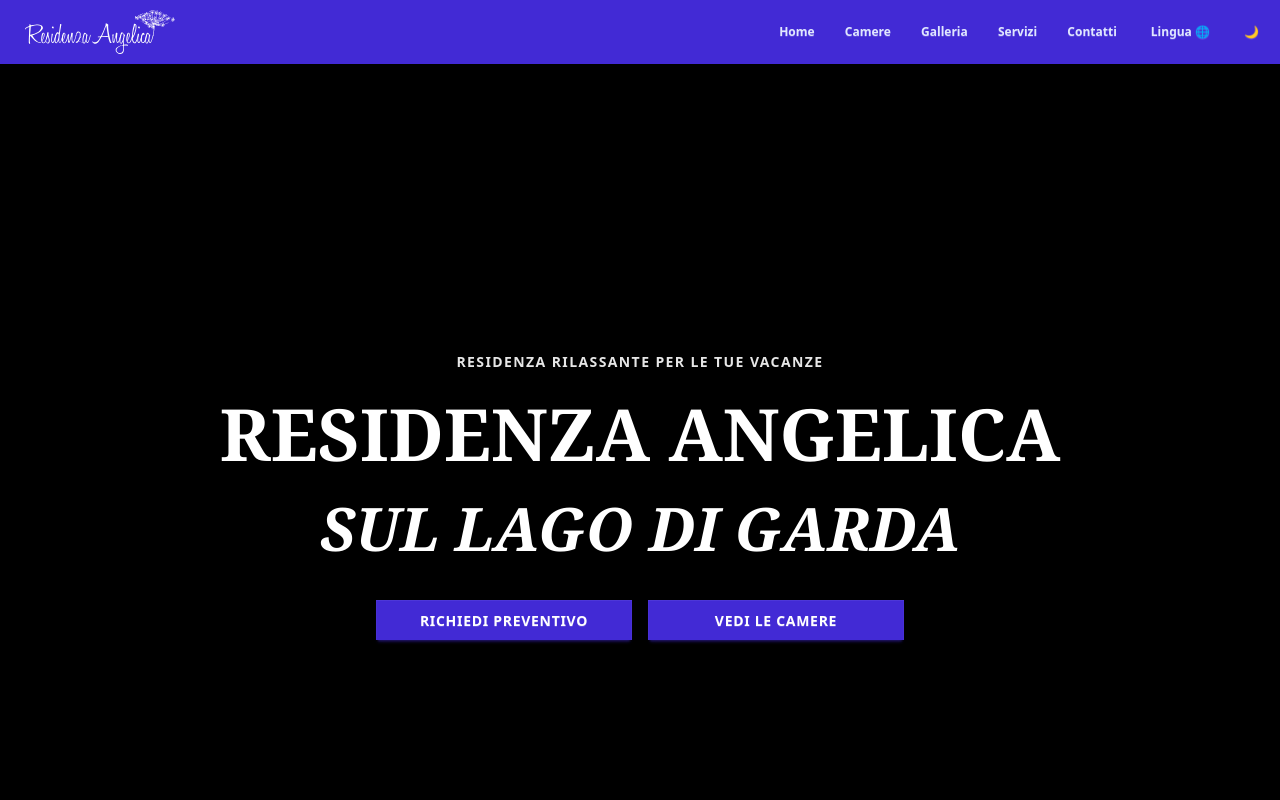
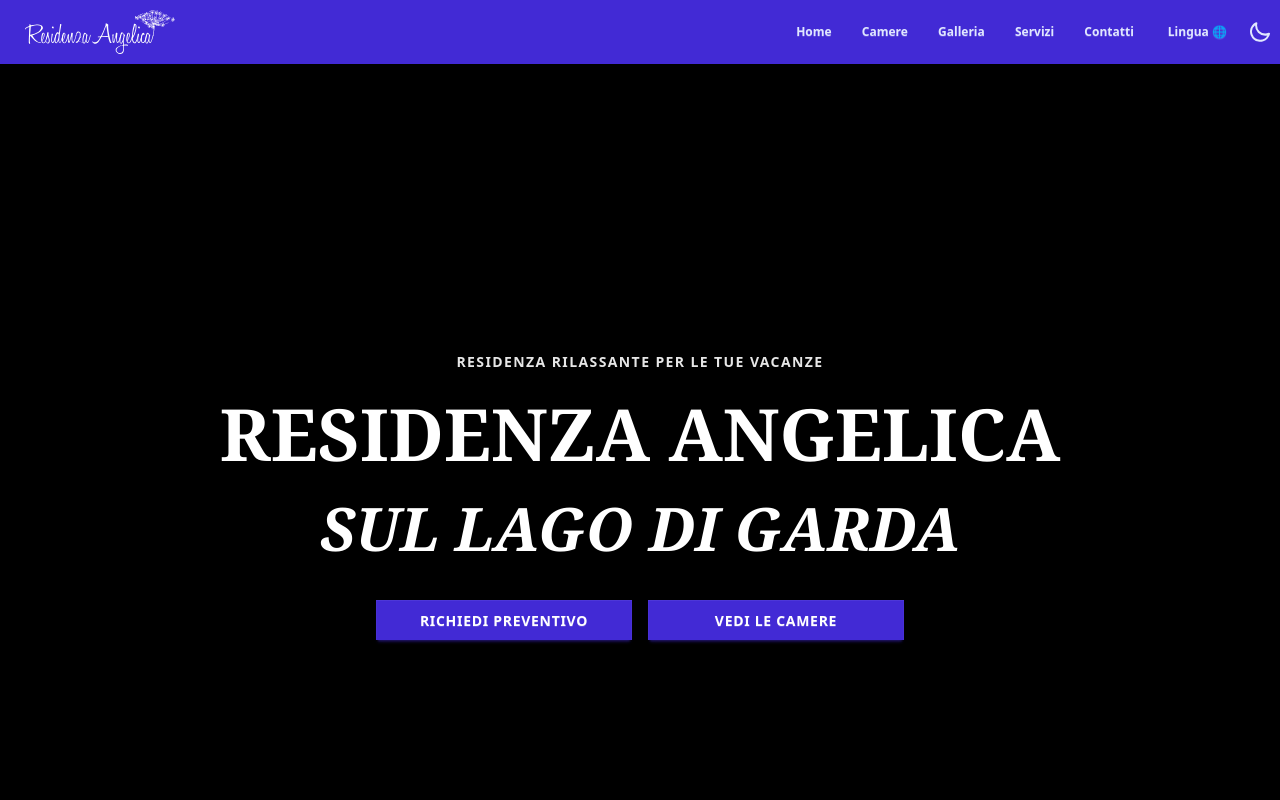
Before and after one commit to virtuallabdev/residenza-angelica, a SvelteKit app: page / in a window 1280 px wide. Shown: the top 800 px of the page. Built offline with nearby package versions, Linux system fonts and the light colour scheme.

Commit message:
UPD | theme switcher icon

```diff
--- a/src/components/ThemeSwitcher.svelte
+++ b/src/components/ThemeSwitcher.svelte
@@ -1,34 +1,35 @@
 <script lang="ts">
 	import { theme, toggleTheme } from '../stores/theme';
-	import { createEventDispatcher } from 'svelte';
-
-	export let showText = false;
-	let className = '';
-	export { className as class };
-
-	const dispatch = createEventDispatcher();
 
 	function handleClick(event: MouseEvent) {
 		toggleTheme();
-		dispatch('click', event);
 	}
 </script>
 
-<button
-	class="{className} btn btn-sm btn-ghost"
+<div
+	class="swap swap-rotate cursor-pointer"
 	on:click={handleClick}
 	title={$theme === 'light' ? 'Dark Mode' : 'Light Mode'}
     {...$$restProps}
 >
-	{#if $theme === 'light'}
-		🌙
-		{#if showText}
-			<span class="ml-2">Dark Mode</span>
-		{/if}
-	{:else}
-		☀️
-		{#if showText}
-			<span class="ml-2">Light Mode</span>
-		{/if}
-	{/if}
-</button>
+	<!-- this hidden checkbox controls the state -->
+	<input type="checkbox" checked={$theme === 'dark'} />
+
+	<!-- sun icon -->
+	<svg
+		class="swap-on h-6 w-6 fill-current"
+		xmlns="http://www.w3.org/2000/svg"
+		viewBox="0 0 24 24">
+		<path
+		d="M5.64,17l-.71.71a1,1,0,0,0,0,1.41,1,1,0,0,0,1.41,0l.71-.71A1,1,0,0,0,5.64,17ZM5,12a1,1,0,0,0-1-1H3a1,1,0,0,0,0,2H4A1,1,0,0,0,5,12Zm7-7a1,1,0,0,0,1-1V3a1,1,0,0,0-2,0V4A1,1,0,0,0,12,5ZM5.64,7.05a1,1,0,0,0,.7.29,1,1,0,0,0,.71-.29,1,1,0,0,0,0-1.41l-.71-.71A1,1,0,0,0,4.93,6.34Zm12,.29a1,1,0,0,0,.7-.29l.71-.71a1,1,0,1,0-1.41-1.41L17,5.64a1,1,0,0,0,0,1.41A1,1,0,0,0,17.66,7.34ZM21,11H20a1,1,0,0,0,0,2h1a1,1,0,0,0,0-2Zm-9,8a1,1,0,0,0-1,1v1a1,1,0,0,0,2,0V20A1,1,0,0,0,12,19ZM18.36,17A1,1,0,0,0,17,18.36l.71.71a1,1,0,0,0,1.41,0,1,1,0,0,0,0-1.41ZM12,6.5A5.5,5.5,0,1,0,17.5,12,5.51,5.51,0,0,0,12,6.5Zm0,9A3.5,3.5,0,1,1,15.5,12,3.5,3.5,0,0,1,12,15.5Z" />
+	</svg>
+
+	<!-- moon icon -->
+	<svg
+		class="swap-off h-6 w-6 fill-current"
+		xmlns="http://www.w3.org/2000/svg"
+		viewBox="0 0 24 24">
+		<path
+		d="M21.64,13a1,1,0,0,0-1.05-.14,8.05,8.05,0,0,1-3.37.73A8.15,8.15,0,0,1,9.08,5.49a8.59,8.59,0,0,1,.25-2A1,1,0,0,0,8,2.36,10.14,10.14,0,1,0,22,14.05,1,1,0,0,0,21.64,13Zm-9.5,6.69A8.14,8.14,0,0,1,7.08,5.22v.27A10.15,10.15,0,0,0,17.22,15.63a9.79,9.79,0,0,0,2.1-.22A8.11,8.11,0,0,1,12.14,19.73Z" />
+	</svg>
+</div>
```
